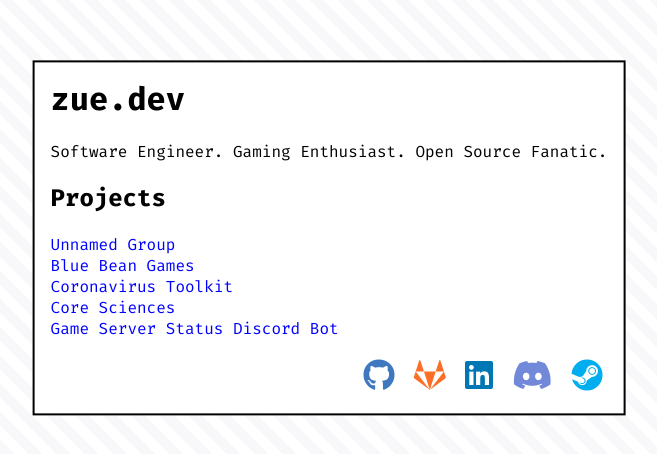
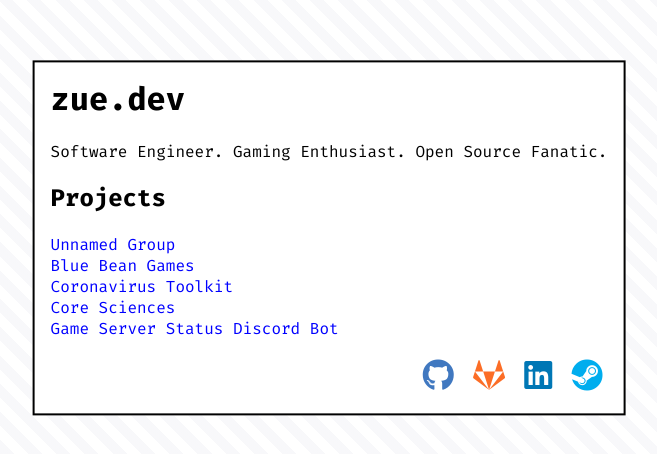
Before and after one commit to zuedev/zuedev.github.io, a plain HTML site: page docs/index.html in a window 1280 px wide. Shown: the part 162-616 px from the top of the page, without its empty margins (311-968 px from the left). Drawn offline with Linux system fonts and the light colour scheme.

Commit message:
remove discord alert

```diff
--- a/docs/index.html
+++ b/docs/index.html
@@ -25,7 +25,6 @@
       <a href="https://github.com/zuedev"><i class="fab fa-github"></i></a>
       <a href="https://gitlab.com/zuedev"><i class="fab fa-gitlab"></i></a>
       <a href="https://www.linkedin.com/in/zuedev/"><i class="fab fa-linkedin"></i></a>
-      <a href="javascript:alert('My Discord: idiota#6341')"><i class="fab fa-discord"></i></a>
       <a href="https://steamcommunity.com/id/svalbayla"><i class="fab fa-steam"></i></a>
     </footer>
   </main>
```
